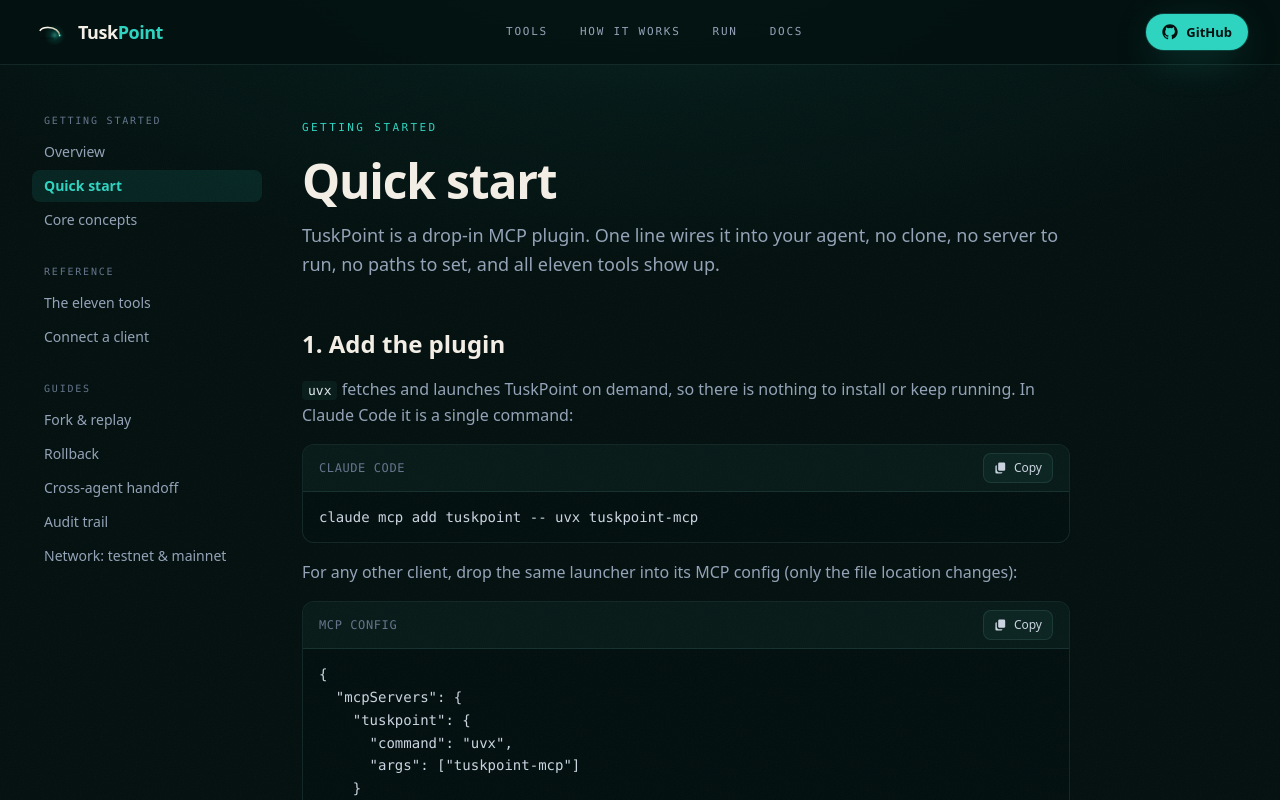
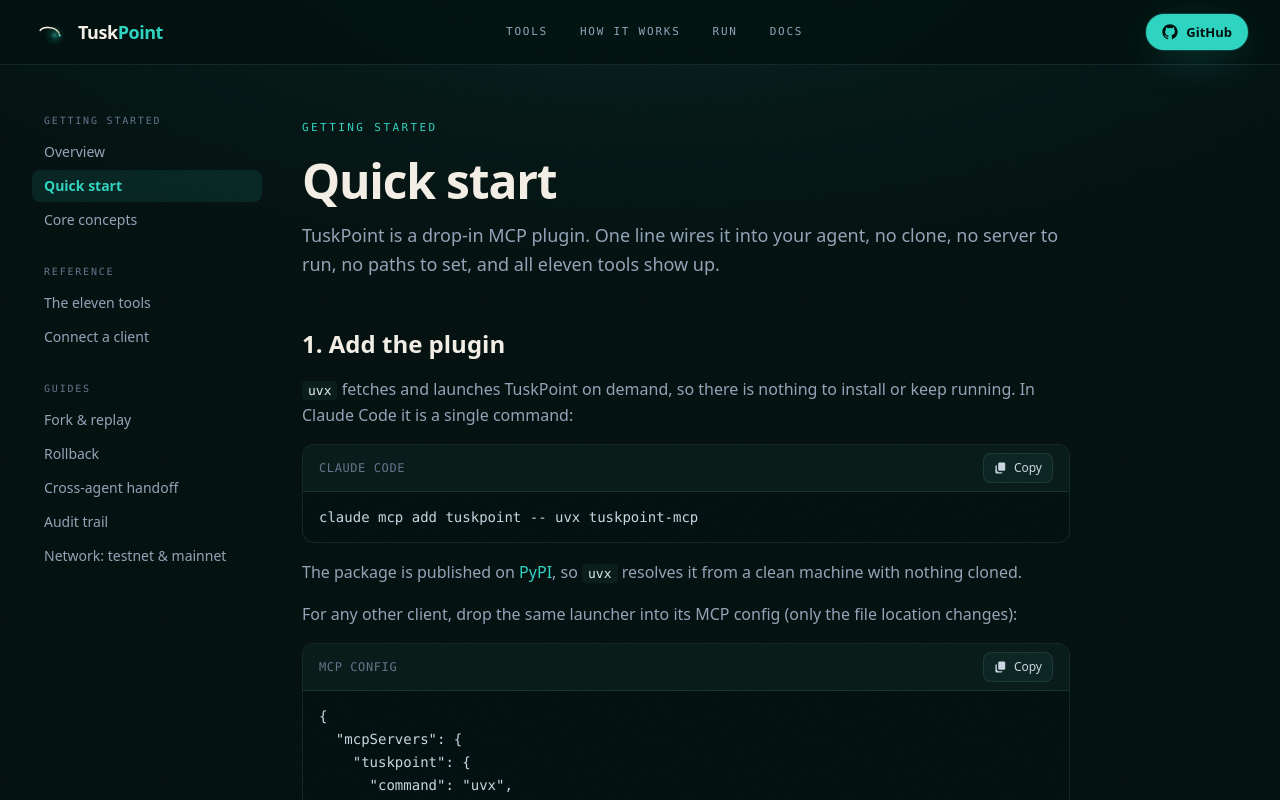
Before and after one commit to faithabiodun/tuskpoint, a Next.js app in the folder web/: page /docs/quickstart in a window 1280 px wide. Shown: the top 800 px of the page. Built offline with nearby package versions, Linux system fonts and the light colour scheme.

Commit message:
docs: add PyPI project link to README and quickstart
Point readers at the published tuskpoint-mcp package so the uvx
one-liner is verifiably resolvable from a clean machine.

```diff
--- a/web/src/app/docs/quickstart/page.tsx
+++ b/web/src/app/docs/quickstart/page.tsx
@@ -35,6 +35,17 @@
           code={`claude mcp add tuskpoint -- uvx tuskpoint-mcp`}
         />
       </div>
+      <P>
+        The package is published on{" "}
+        <a
+          href="https://pypi.org/project/tuskpoint-mcp"
+          className="text-flame underline-offset-4 hover:underline"
+        >
+          PyPI
+        </a>
+        , so <Code>uvx</Code> resolves it from a clean machine with nothing
+        cloned.
+      </P>
       <P>
         For any other client, drop the same launcher into its MCP config (only
         the file location changes):
```
Also changed, not shown: 1 other file (tests, documents, lock files or other folders).
